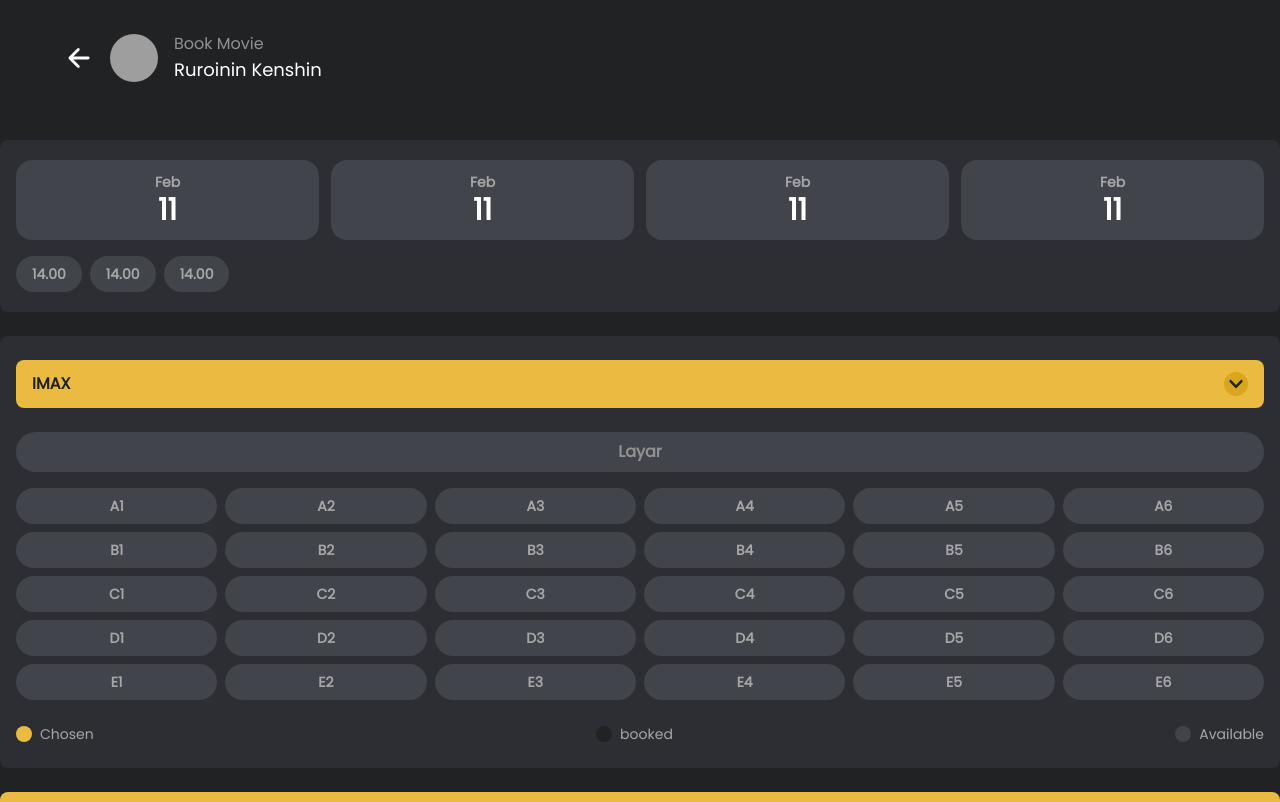
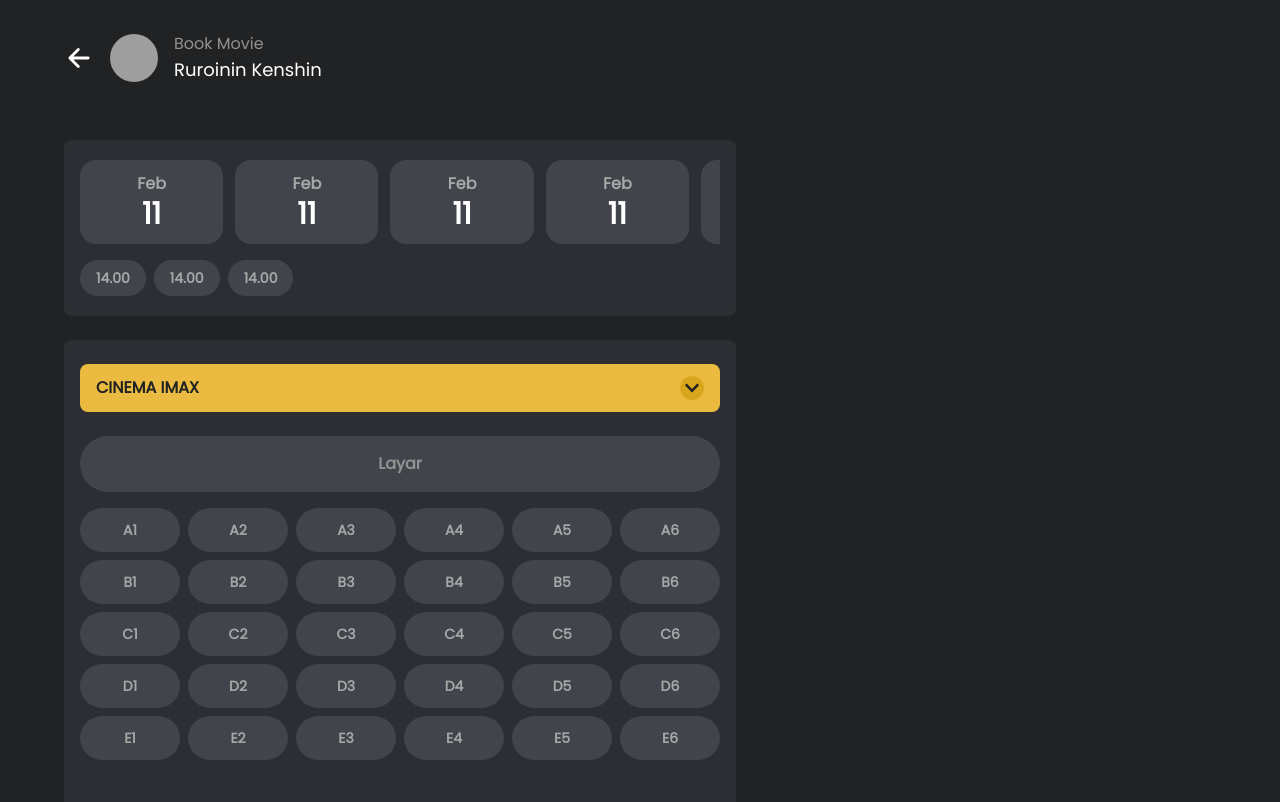
Before and after one commit to aryndraa/timedoor-academy-final-project, a Next.js app: page /movies/1/booking/reservation in a window 1280 px wide. Shown: the top 802 px of the page. Built offline with nearby package versions, Linux system fonts and the light colour scheme; grey boxes are pictures that could not be loaded.

Commit message:
reservation laptop

```diff
--- a/app/components/CinemaTypeSelect.js
+++ b/app/components/CinemaTypeSelect.js
@@ -3,8 +3,8 @@ import { FaChevronDown } from "react-icons/fa";
 export const CinemaTypeSelect = () => {
   return (
     <>
-      <button className="bg-primary flex w-full justify-between py-3  items-center gap-2 text-dark-300 p-1.5 px-4 font-bold rounded-lg">
-        IMAX <span className="bg-[#DAA61D] p-1 rounded-full"><FaChevronDown/></span>
+      <button className="bg-primary flex w-full  lg:gap-4 justify-between py-3  items-center gap-2 text-dark-300 p-1.5 px-4 font-bold rounded-lg">
+        CINEMA IMAX <span className="bg-[#DAA61D] p-1 rounded-full"><FaChevronDown/></span>
       </button>
     </>
   )
--- a/app/components/DateSelect.js
+++ b/app/components/DateSelect.js
@@ -4,8 +4,8 @@ export const DateSelect = () => {
     <div
       className="p-3 px-8 rounded-2xl flex flex-col items-center bg-dark-100"
     >
-      <span className="font-semibold text-sm">Feb</span>
-      <h3 className="text-3xl font-semibold text-white leading-[1.2]">11</h3>
+      <span className="font-semibold text-sm lg:text-base">Feb</span>
+      <h3 className="text-3xl  font-semibold text-white leading-[1.2]">11</h3>
     </div>
   )
 }
--- a/app/components/ReservationSeats.js
+++ b/app/components/ReservationSeats.js
@@ -4,7 +4,7 @@ import { SeatsSelect } from "./SeatsSelect"
 export const ReservationSeats = () => {
   return (
     <div className="p-4 py-6 bg-dark-200 rounded-lg">
-      <div className="mb-6">
+      <div className="mb-6 ">
         <CinemaTypeSelect/>
       </div>
       <div>
--- a/app/components/ReservationTime.js
+++ b/app/components/ReservationTime.js
@@ -10,7 +10,7 @@ export const ReservationTime = () => {
       <div className="mb-4">
         <Swiper spaceBetween={12} slidesPerView={3.6} breakpoints={{
           640: { slidesPerView: 3.6 },
-          1024: { slidesPerView: 4 }
+          1024: { slidesPerView: 4.2 }
         }}>
           <SwiperSlide><DateSelect /></SwiperSlide>
           <SwiperSlide><DateSelect /></SwiperSlide>
--- a/app/components/SeatsSelect.js
+++ b/app/components/SeatsSelect.js
@@ -4,21 +4,21 @@ export const SeatsSelect = () => {
 
   return (
     <div>
-      <div className="flex p-2 mb-4 bg-dark-100 justify-center rounded-full font-semibold text-text-400">
+      <div className="flex p-2 lg:p-4 mb-4 bg-dark-100 justify-center rounded-full font-semibold text-text-400">
         Layar
       </div>
-      <div className="grid grid-cols-6 gap-2 mb-6">
+      <div className="grid grid-cols-6 gap-2 mb-6 lg:mb-12">
         {[...Array(totalSeats)].map((_, i) => {
           const row = String.fromCharCode(65 + Math.floor(i / seatsPerRow));
           const seatNumber = (i % seatsPerRow) + 1;
           return (
-            <span key={`${row}${seatNumber}`} className="bg-dark-100  flex justify-center py-2 text-sm font-semibold  rounded-full">
+            <span key={`${row}${seatNumber}`} className="bg-dark-100  flex justify-center py-2 lg:py-3 text-sm font-semibold  rounded-full">
               {row}{seatNumber}
             </span>
           );
         })}
       </div>
-      <div className="flex justify-between">
+      <div className="flex justify-between lg:justify-start gap-4">
         <div className="flex gap-2 items-center text-sm">
           <span className="w-4 h-4 bg-primary block rounded-lg"></span>
           Chosen
--- a/app/movies/[movieId]/booking/reservation/page.js
+++ b/app/movies/[movieId]/booking/reservation/page.js
@@ -6,7 +6,7 @@ import Link from 'next/link'
 
 export default function Page () {
   return (
-    <section>
+    <section className='lg:mx-16 max-w-2xl '>
       <BackBar/>
       <div className='relative z-[70] mt-4'>
         <div className='mb-6'>
--- a/app/movies/[movieId]/page.js
+++ b/app/movies/[movieId]/page.js
@@ -13,7 +13,6 @@ export default function Page ()  {
           <img src="https://i.pinimg.com/736x/de/9a/e7/de9ae780aae37dbf947a56ad63ffd956.jpg" alt="hero" className="absolute left-0 right-0 top-0 max-h-[30vh] lg:-z-20  min-w-full object-cover"/>
           <div className="min-h-[30vh] absolute lg:-z-10 top-0 left-0 right-0 bg-gradient-to-b from-dark-300/10  to-dark-300"></div>
         </div>
-
 
         {/* Mobile View */}
         <div className="lg:hidden">
```
